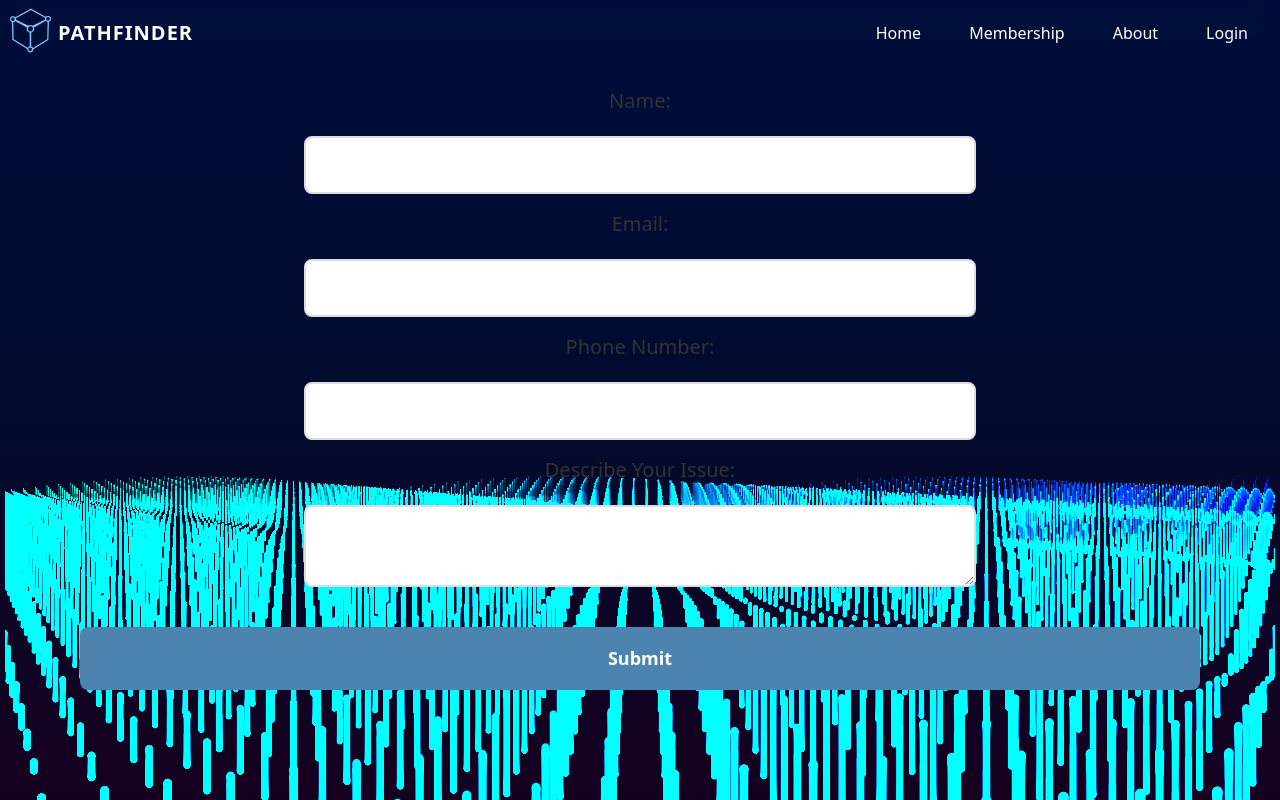
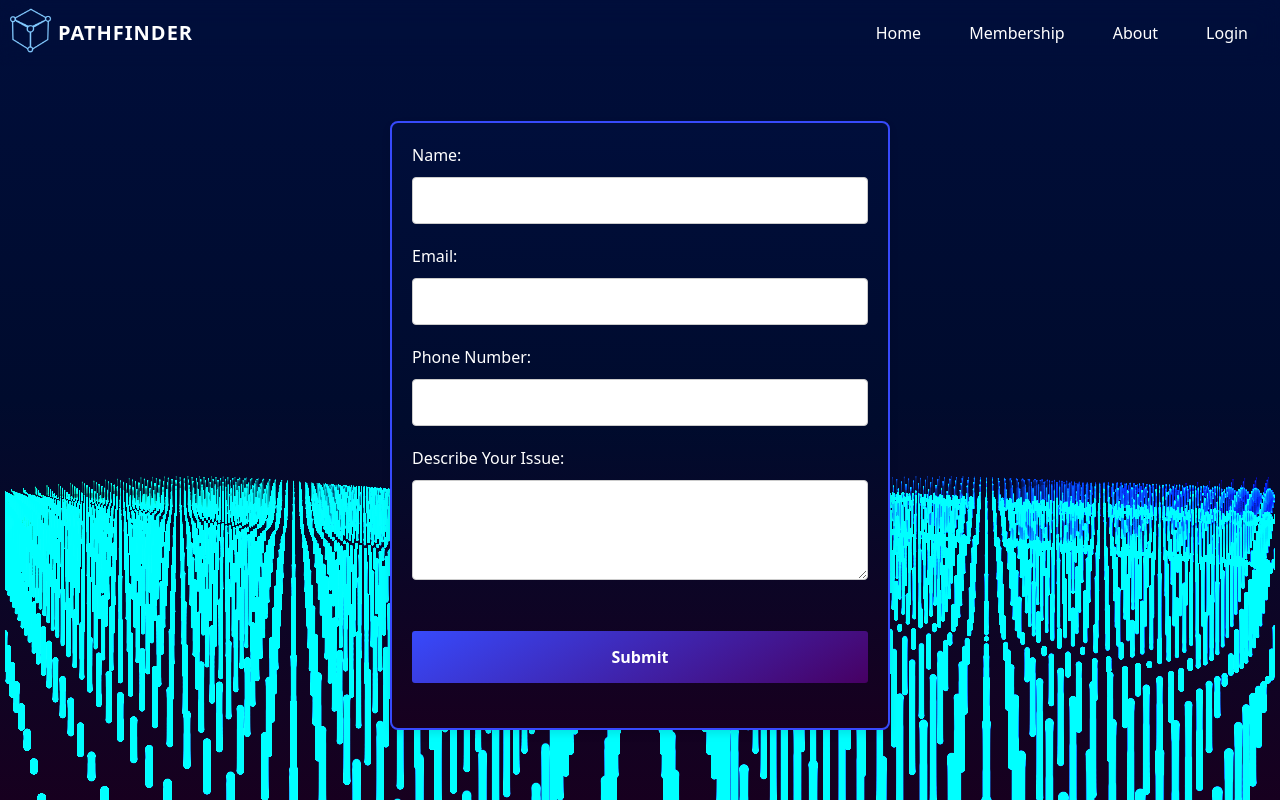
Before and after one commit to SilisK/pathfinder-game, a React (Vite) app: page /support in a window 1280 px wide. Built offline with nearby package versions, Linux system fonts and the light colour scheme.

Commit message:
styling membership and support pages

```diff
--- a/src/App.css
+++ b/src/App.css
@@ -258,8 +258,8 @@ img {
 }
 
 .small-gizmo {
-  width: 40px;
-  height: 40px;
+  width: 30px;
+  height: 30px;
 }
 
 .team-member-banner {
@@ -304,6 +304,6 @@ img {
 }
 
 
-/* * {
+ /* * {
   outline: 1px solid #ffff;
-} */
+}  */
--- a/src/Components/ChooseAd.jsx
+++ b/src/Components/ChooseAd.jsx
@@ -8,22 +8,23 @@ function ChooseAd({ handleAdventureClick, adventures, setShowModal }) {
           className="w-5 cursor-pointer md:w-10"
           onClick={() => setShowModal(true)}
         />
-        <h1 className="text-2xl font-semibold md:px-5 md:text-5xl">
+        <h1 className="text-2xl text-primary font-semibold md:px-5 md:text-5xl">
           Choose Your Adventure
         </h1>
       </div>
       <div className="w-full grid place-items-center">
-        <h2 className="w-11/12 text-xl font-bold px-2 md:px-10 md:text-left">
+        <h2 className="w-full text-xl font-bold ml-12 py-2 md:px-10 md:text-left">
           Story Examples
         </h2>
-        <div className="w-full grid place-items-center gap-11 p-10 z-40 lg:rounded-xl lg:w-11/12 md:grid-flow-col md:justify-between md:overflow-x-scroll">
+        <div className="w-full grid place-items-center py-2 gap-6 z-40 lg:w-11/12 md:grid-flow-col md:justify-between md:overflow-x-scroll">
           {adventures.map((adventure, i) => (
             <div
               className="adventure-preview cursor-pointer"
               key={i}
               onClick={() => handleAdventureClick(i)}
             >
-              <img src={adventure.image} className="w-full " />
+
+              <img src={adventure.image} className="" />
               {/* backdrop-filter */}
               <section className="adventure-info w-full py-5 backdrop-blur-md ">
                 <b className="text-xl">{adventure.title}</b>
--- a/src/Components/Gameplay.css
+++ b/src/Components/Gameplay.css
@@ -1,6 +1,6 @@
 .gameplay-container {
     max-width: 724px;
-    max-width: 1000px;
+    max-width: 1200px;
     width: 100%;
 }
 
--- a/src/Pages/About.jsx
+++ b/src/Pages/About.jsx
@@ -62,7 +62,7 @@ function About() {
       </div>
 
       <div className="w-full z-10">
-        <h2 className="text-3xl text-center tracking-wider mb-8">
+        <h2 className="text-3xl text-center tracking-wider mb-8 text-primary">
           MEET THE TEAM
         </h2>
         <div className="grid sm:grid-flow-col sm:overflow-x-scroll px-5 gap-12">
@@ -70,7 +70,7 @@ function About() {
             <div className="flex flex-col items-center" key={i}>
               <div
                 className={
-                  "team-member-banner border-4 rounded overflow-hidden  " +
+                  "team-member-banner rounded overflow-hidden  " +
                   member.avatarClassName
                 }
               >
--- a/src/Pages/Membership.css
+++ b/src/Pages/Membership.css
@@ -2,49 +2,73 @@
   margin: 0 auto;
   padding: 70px;
   text-align: center;
-  color: #fff;
 }
 
-.membership-container h1 {
+.membership-container h2 {
   font-size: 2.5rem;
-  color: #fff;
+  color: #82caff;
 }
 
-.membership-container h1 strong {
+.membership-container h2 strong {
   position: relative;
   display: inline-block;
   padding-bottom: 0.1em;
   width: 100%;
 }
 
+.membership-container h3 {
+  color: #fff;
+}
+
+.membership-col {
+  width: 900px;
+  margin: auto;
+}
+
 .card {
-  border: 1px solid #000000;
-  border-radius: 8px;
+  border: none;
+  border-radius: 12px;
   overflow: hidden;
   margin-bottom: 20px;
-  max-width: 500px;
-  width: 100%;
+  max-width: 320px;
   min-height: 400px;
   height: 100%;
   display: grid;
   grid-template-rows: 50px 1fr;
+  box-shadow: 0 4px 8px rgba(0, 0, 0, 0.1);
+  transition: transform 0.3s;
+  border: 2px solid  #374afc;
+}
+
+.card:hover {
+  transform: translateY(-10px);
 }
 
 .card-header {
-  background-color: #171717;
-  padding: 10px;
+  /* background-color: #374afc; */
+  background-color: #374afc;
+  padding: 15px;
+}
+
+.card-header h4 {
+  color: #fff;
+  font-size: 20px;
 }
 
 .card-body {
   padding: 20px;
-  background: linear-gradient(to bottom, rgb(38, 38, 38), #171717);
+  background: linear-gradient(to bottom, #000e3b, #000b2d, #17001f);
+  /* background: #374afc; */
   display: grid;
-  grid-template-rows: 100px 1fr 75px;
+  grid-template-rows: 100px 1fr auto;
+  align-items: center;
 }
 
+.card-body li {
+  color: #fff;
+}
 .card-title {
   font-size: 2rem;
-  margin-bottom: 10px;
   color: #fff;
 }
 
@@ -53,21 +77,14 @@
   padding: 0;
 }
 
-.btn {
-  display: inline-block;
-  padding: 10px 20px;
-  font-size: 1rem;
-  font-weight: bold;
-  text-align: center;
-  text-decoration: none;
-  cursor: pointer;
-  border: none;
-  border-radius: 4px;
-  background-color: #007bff;
-  color: #fff;
-  margin-top: 20px;
+
+
+
+@media (max-width: 768px) {
+  .membership-container {
+    padding: 40px 20px;
+  }
+  .card {
+    max-width: 100%;
+  }
 }
-
-.btn:hover {
-  background-color: #0056b3;
-}
--- a/src/Pages/Play.css
+++ b/src/Pages/Play.css
@@ -1,5 +1,6 @@
 .adventure-preview {
   height: 400px;
+  /* height: 371px; */
   width: 300px;
   background-color: #001d73;
   position: relative;
@@ -42,6 +43,7 @@
 
 .adventure-preview:hover {
   height: 400px;
+  /* height: 371px; */
   width: 300px;
   background-color: #359cfc;
   position: relative;
@@ -75,11 +77,11 @@
 
 .adventure-preview img {
   margin: auto;
-  width: 400px;
   height: 400px;
   padding: 4px;
   transition: transform 0.3s ease-in-out;
 }
+
 
 .adventure-preview img:hover {
   transform: scale(1.1);
--- a/src/Pages/Support.css
+++ b/src/Pages/Support.css
@@ -1,70 +1,76 @@
-/* Center the form on the screen */
-.support-form {
+.support-container {
   display: flex;
-    flex-direction: column;
+  justify-content: center;
   align-items: center;
-    justify-content: center;
-    min-height: 100vh; /* Set minimum height to occupy the full viewport height */
-    margin: 0;
-    padding: 80px;
-    /* background-color: #ffffff; */
-    border-radius: 15px;
-    box-shadow: 0 0 20px rgba(0, 0, 0, 0.1);
+  padding: 40px;
+  min-height: 100vh;
 }
 
-  /* Other styles... */
-
-  /* Improve label styling for better visibility */
-  label {
-    font-size: 20px;
-    margin-bottom: 20px;
-    color: #333;
+.support-content {
+  margin-top: 50px;
+  width: 100%;
+  max-width: 500px;
+  background: linear-gradient(to bottom, #000e3b, #000b2d, #17001f);
+  padding: 20px;
+  border-radius: 8px;
+  border: 2px solid  #374afc;
+  box-shadow: 0 4px 8px rgba(0, 0, 0, 0.1);
 }
 
-  /* Enhance input and textarea styling for better readability */
+
+label {
+  display: block;
+  font-size: 16px;
+  margin-bottom: 10px;
+  color: #fff;
+}
+
+
 input,
 textarea {
-    padding: 15px;
-    margin-bottom: 15px;
-    border: 2px solid #ddd;
-    border-radius: 8px;
-    width: 60%;
-    font-size: 16px;
-    transition: border-color 0.3s ease;
+  width: 100%;
+  padding: 12px;
+  margin-bottom: 20px;
+  border: 1px solid #ccc;
+  border-radius: 4px;
+  font-size: 14px;
 }
 
-  /* Allow vertical resizing of the textarea */
+
 textarea {
   resize: vertical;
+  min-height: 100px;
 }
 
-  /* Highlight border color on focus for better user feedback */
+
 input:focus,
 textarea:focus {
-    border-color: #4c95af;
+  outline: none;
+  border-color: #4a90e2;
+  box-shadow: 0 0 0 2px rgba(74, 144, 226, 0.2);
 }
 
-  /* Add a subtle box shadow on hover for interactive feedback */
-  input:hover,
-  textarea:hover {
-    box-shadow: 0 0 15px rgba(76, 175, 80, 0.2);
+
+.contact-support-btn {
+  padding: 15px;
+  width: 100%;
+  background-color: #007bff;
+  color: #fff;
+  border: none;
+  border-radius: 4px;
+  cursor: pointer;
+  font-size: 16px;
+  transition: background-color 0.3s;
 }
 
-  /* Style the submit button for a more professional look */
-  .contact-support-btn {
-    padding: 18px;
-    background-color: #4c84af;
-    color: #fff;
-    border: none;
-    border-radius: 8px;
-    cursor: pointer;
-    font-size: 18px;
-    transition: background-color 0.3s ease;
+
+.contact-support-btn:hover {
+  background-color: #0069d9;
 }
 
-  /* Darken the background color on hover for interactive feedback */
-  .contact-support-btn:hover {
-    background-color: #455fa0;
+
+@media (max-width: 600px) {
+  .support-content {
+    padding: 15px;
   }
-
-  /* Other styles... */
+}
--- a/src/Pages/Support.jsx
+++ b/src/Pages/Support.jsx
@@ -52,7 +52,7 @@ export default function Support() {
           <label htmlFor="issue">Describe Your Issue:</label>
           <textarea id="issue" name="issue" value={formData.issue} onChange={handleChange} required></textarea>
 
-          <button className="contact-support-btn" type="submit">
+          <button className="btn-gradient" type="submit">
             Submit
           </button>
         </form>
--- a/src/assets/stories-examples/examples.js
+++ b/src/assets/stories-examples/examples.js
@@ -1,4 +1,4 @@
-import great_escape_img from "../image-examples/the-great-escape-variant-2.png";
+// import great_escape_img from "../image-examples/the-great-escape-variant-2.png";
 import galaxy_edge_img from "../image-examples/on-galaxys-edge-variant-4.png";
 import love_life_img from "../image-examples/the-love-of-my-life-variant-2.png";
 import city_of_img from "../image-examples/city-of-shadow.png";
@@ -12,12 +12,12 @@ import heist_music from "../backgroundMusic/One-Cosmos-Royalty.mp3"
 
 
 const adventures = [
-  {
-    image: great_escape_img,
-    title: "The Great Escape",
-    plot: "You are a wrongfully convicted murderer on death row, awaiting your sentence.",
-    sound: escape_music
-  },
+  // {
+  //   image: great_escape_img,
+  //   title: "The Great Escape",
+  //   plot: "You are a wrongfully convicted murderer on death row, awaiting your sentence.",
+  //   sound: escape_music
+  // },
   {
     image: galaxy_edge_img,
     title: "On Galaxy's Edge",
```
Also changed, not shown: src/Pages/Membership.jsx (+15 -15 lines), 1 other file (tests, documents, lock files or other folders). Lines whose indentation alone changed are shown as unchanged.
